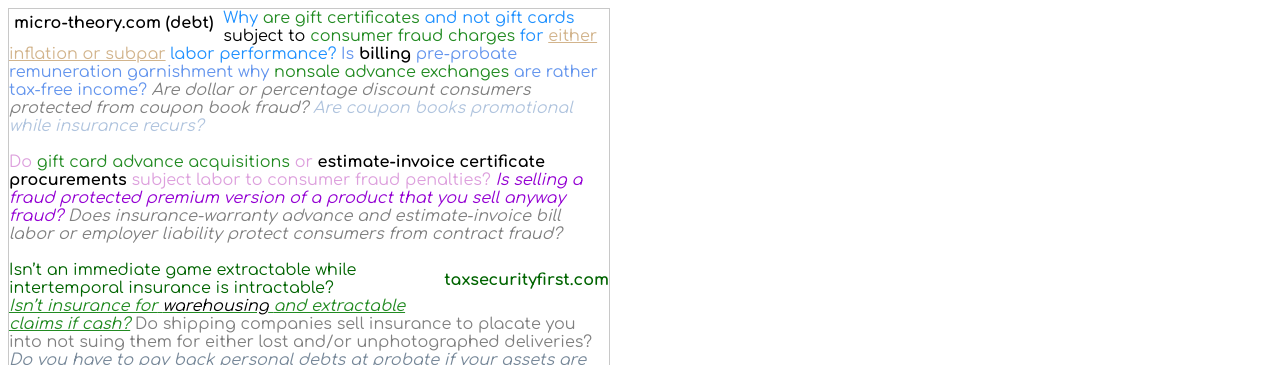
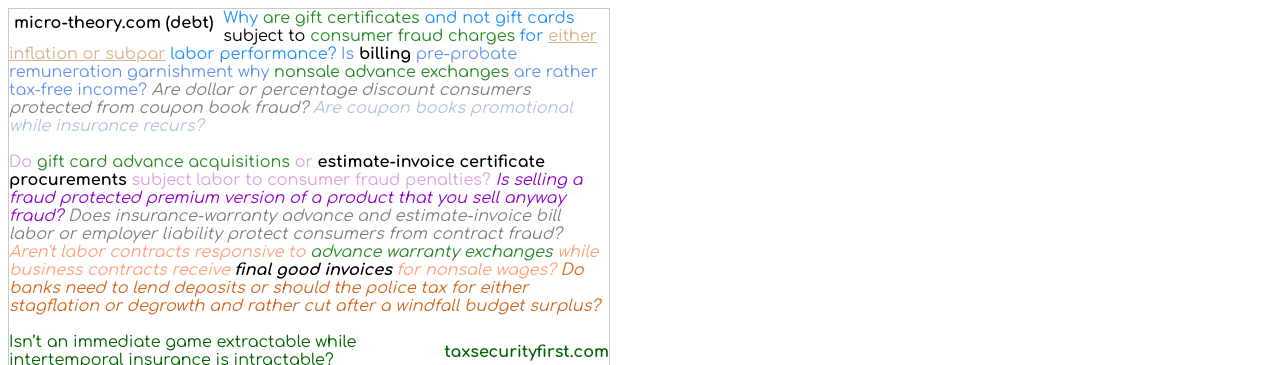
Before and after one commit to NickCarducci/multilevelcapital, a React (Create React App) app: page / in a window 1280 px wide. Shown: the top 365 px of the page. Built offline with nearby package versions, Linux system fonts and the light colour scheme.

Commit message:
Update Basic.js

```diff
--- a/src/Basic.js
+++ b/src/Basic.js
@@ -211,6 +211,30 @@ export default class Basic extends React.Component {
           <i style={{ color: "grey" }}>
             Does insurance-warranty advance and estimate-invoice bill labor or
             employer liability protect consumers from contract fraud?
+          </i>
+          {space}
+          <i style={{ color: "lightsalmon" }}>
+            Aren't labor contracts responsive to{space}
+            <span style={{ color: "forestgreen" }}>
+              advance warranty exchanges
+            </span>
+            {space}
+            while business contracts receive{space}
+            <b style={{ color: "black" }}>final good invoices</b>
+            {space}for nonsale wages?{space}
+            <span style={{ color: "chocolate" }}>
+              Do banks need to lend deposits or should the police tax for either
+              stagflation or degrowth and rather cut after a windfall budget
+              surplus?
+            </span>
+            {/* Should personal or student loans
+            use merchant categories to indenture borrowers after third party
+            donee cash beneficiaries end general non-ownership interest and
+            multi-level capital? Does everyone principally share just public
+            debt or private either general interest or collateralized debt as
+            well? Would a liberalized commercial trade legislation facilitate
+            holds on final good rents, interest, or industry-specific stock
+            returns?*/}
           </i>
         </i>
         <br />
```
